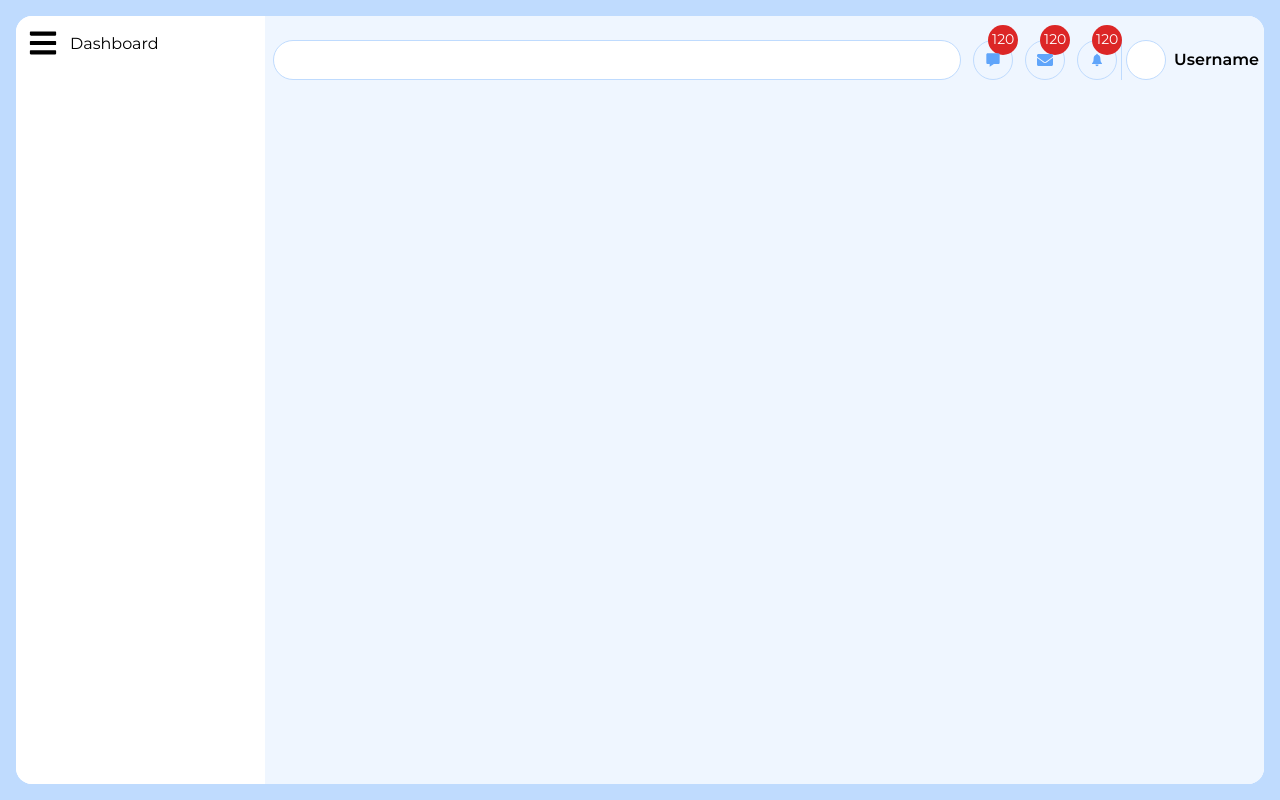
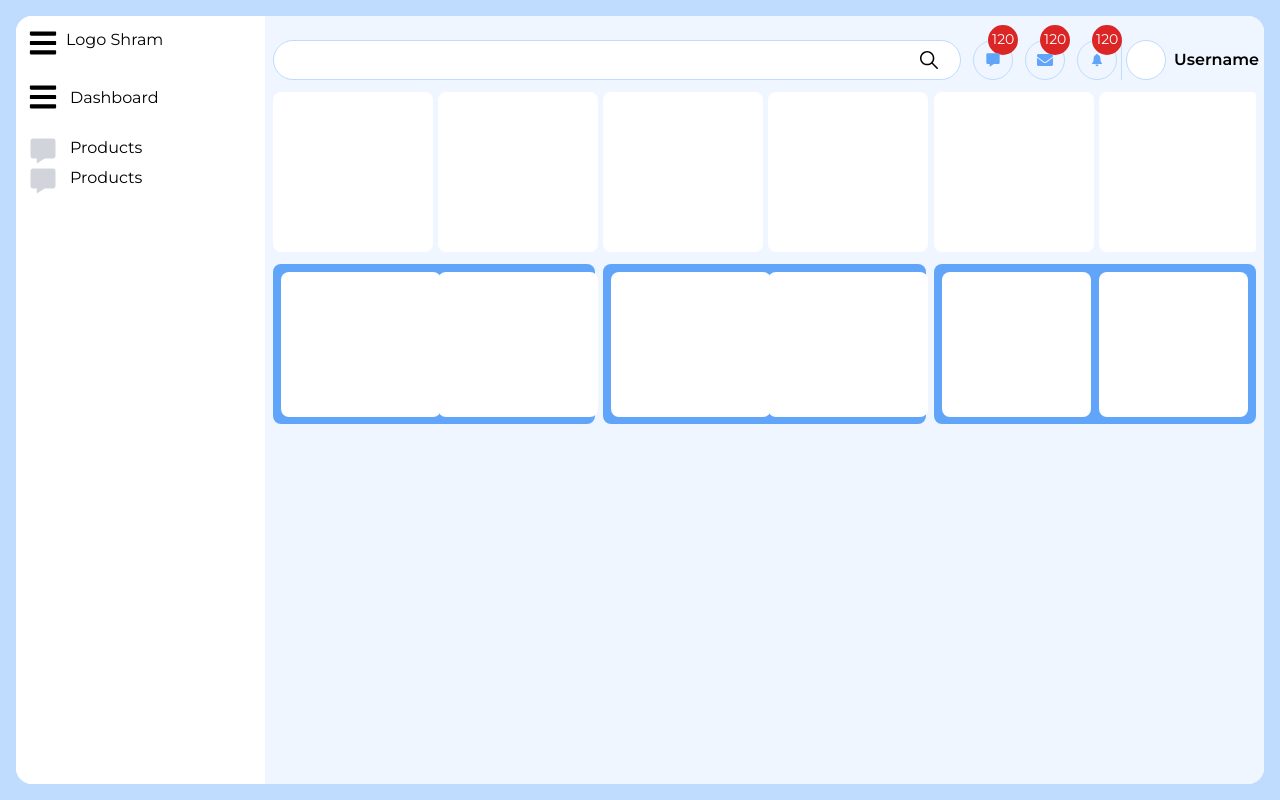
Before and after one commit to Djiga-ali/Frontend-rtk-query-tailwiand, a React (Vite) app in the folder frontend/: page /dashbord in a window 1280 px wide. Built offline with nearby package versions, Linux system fonts and the light colour scheme; no server answers.

Commit message:
dashboard ok

```diff
--- a/frontend/src/App.jsx
+++ b/frontend/src/App.jsx
@@ -41,6 +41,7 @@ import DragAndDropIntro from "./howToUse/dnd-kit/DragAndDropIntro";
 import GridDnd from "./howToUse/dnd-kit/GridDnd";
 import Register from "./pages/Forms/auth/Register";
 import Dashbord from "./pages/dashbord/Dashbord";
+import DashLayout from "./components/dashboard/DashLayout";
 
 function App() {
   useEffect(() => {
@@ -89,14 +90,19 @@ function App() {
             <Route path="ref" element={<HowToUseRef />} />
             <Route path="ref-input" element={<HowToUseRefInInput />} />
             <Route path="ref-audio" element={<HowToUseRefInInputAudio />} />
-            <Route path="ref-track" element={<HowToUseRefToTrackInputValue />} />
+            <Route
+              path="ref-track"
+              element={<HowToUseRefToTrackInputValue />}
+            />
             {/* DND/KIT */}
             <Route path="sortable" element={<DragAndDropIntro />} />
             <Route path="dnd-grid" element={<GridDnd />} />
             {/* Forms  */}
             <Route path="register" element={<Register />} />
           </Route>
-            <Route path="/dashbord" element={<Dashbord />} />
+          <Route path="/dashbord" element={<DashLayout />}>
+            <Route index element={<Dashbord />} />
+          </Route>
         </Route>
       </Routes>
     </>
--- /dev/null
+++ b/frontend/src/components/dashboard/DashLayout.jsx
@@ -0,0 +1,16 @@
+import React from "react";
+import { Link, Outlet } from "react-router-dom";
+import DashSidebar from "./DashSidebar";
+
+const DashLayout = () => {
+  return (
+    <div className="w-full bg-blue-200 h-screen p-4">
+      <div className="w-full h-full bg-white rounded-2xl flex flex-row">
+        <DashSidebar />
+        <Outlet />
+      </div>
+    </div>
+  );
+};
+
+export default DashLayout;
--- /dev/null
+++ b/frontend/src/components/dashboard/DashSidebar.jsx
@@ -0,0 +1,76 @@
+import { Link } from "react-router-dom";
+import React, { useState } from "react";
+import { BiSolidMessage } from "react-icons/bi";
+import { FaEnvelope, FaBars } from "react-icons/fa";
+import { IoIosNotifications } from "react-icons/io";
+import { IoIosSearch } from "react-icons/io";
+
+const DashSidebar = () => {
+  const [open, setOpen] = useState(true);
+  return (
+    <div
+      className={`${
+        open
+          ? "w-[25%] h-full xxs:w-[10%] xxs:bg-blue-600 xxs:rounded-l-2xl xxs:text-white  xs:bg-blue-600 xs:rounded-l-2xl xs:text-white xs:w-[10%] sm:bg-blue-600 sm:rounded-l-2xl sm:text-white sm:w-[10%] md:w-[25%] md:bg-white md:rounded-l-2xl md:text-black"
+          : "w-auto bg-blue-600 rounded-l-2xl text-white"
+        // : "w-[10%] md:w-[10%]  lg:w-[7%] xl:w-[4%] "
+      }`}
+    >
+      <div className="w-full flex flex-row p-3 cursor-pointer">
+        <Link to="/">
+          <FaBars className="text-[30px] xxs:text-[10px] xs:text-[20px] sm:text-[30px] md:text-[30px]" />
+        </Link>
+        <Link
+          to="/"
+          className={`${
+            open ? "ml-2 xxs:hidden xs:hidden sm:hidden md:flex" : "hidden"
+          }`}
+        >
+          Logo Shram
+        </Link>
+      </div>
+      <div className="w-full flex flex-row p-3 ">
+        <span className="mr-3" onClick={() => setOpen(!open)}>
+          <FaBars className="text-[30px] xxs:text-[10px] xs:text-[20px] sm:text-[30px] md:text-[30px]" />
+        </span>
+        <span
+          className={`${
+            open ? "mt-1 xxs:hidden xs:hidden sm:hidden md:flex" : "hidden"
+          }`}
+        >
+          Dashboard
+        </span>
+      </div>
+      <div className="flex flex-col w-full h-[80%] p-3 overflow-y-auto no-scrollbar">
+        <div className="flex flex-row">
+          <Link to="#" className="">
+            <BiSolidMessage className="text-gray-300 text-3xl" />
+          </Link>
+          <Link
+            to="#"
+            className={`${
+              open ? "ml-3 xxs:hidden xs:hidden sm:hidden md:flex" : "hidden"
+            }`}
+          >
+            Products
+          </Link>
+        </div>
+
+        <Link to="#" className="flex flex-row">
+          <span className="">
+            <BiSolidMessage className="text-gray-300 text-3xl" />
+          </span>
+          <span
+            className={`${
+              open ? "ml-3 xxs:hidden xs:hidden sm:hidden md:flex" : "hidden"
+            }`}
+          >
+            Products
+          </span>
+        </Link>
+      </div>
+    </div>
+  );
+};
+
+export default DashSidebar;
--- a/frontend/src/pages/dashbord/Dashbord.jsx
+++ b/frontend/src/pages/dashbord/Dashbord.jsx
@@ -2,46 +2,27 @@ import React, { useState } from "react";
 import { BiSolidMessage } from "react-icons/bi";
 import { FaEnvelope, FaBars } from "react-icons/fa";
 import { IoIosNotifications } from "react-icons/io";
+import { IoIosSearch } from "react-icons/io";
+import { Link } from "react-router-dom";
 
 const Dashbord = () => {
   const [open, setOpen] = useState(true);
   return (
     <>
-      <div className="w-full bg-blue-200 h-screen p-4">
-        <div className="w-full h-full bg-white rounded-2xl flex flex-row">
-          <div
-            className={`${
-              open
-                ? "w-[25%] h-full xxs:w-[10%] xxs:bg-blue-600 xxs:rounded-l-2xl xxs:text-white  xs:bg-blue-600 xs:rounded-l-2xl xs:text-white xs:w-[10%] sm:bg-blue-600 sm:rounded-l-2xl sm:text-white sm:w-[10%] md:w-[25%] md:bg-white md:rounded-l-2xl md:text-black"
-                : "w-auto bg-blue-600 rounded-l-2xl text-white"
-              // : "w-[10%] md:w-[10%]  lg:w-[7%] xl:w-[4%] "
-            }`}
-          >
-            <div className="w-full flex flex-row p-3 ">
-              <span className="mr-3" onClick={() => setOpen(!open)}>
-                <FaBars className="text-[30px] xxs:text-[10px] xs:text-[20px] sm:text-[30px] md:text-[30px]" />
-              </span>
-              <span
-                className={`${
-                  open
-                    ? "mt-1 xxs:hidden xs:hidden sm:hidden md:flex"
-                    : "hidden"
-                }`}
-              >
-                Dashboard
-              </span>
-            </div>
-          </div>
-          <div className="w-full h-full bg-blue-50 rounded-r-2xl p-2">
+      <div className="w-full h-full bg-blue-50 rounded-r-2xl p-2 ">
         <div className="w-full flex flex-row pt-4">
-              <div className=" w-[75%] h-10 xxs:w-[45%] xs:w-[55%] sm:w-[65%] md:w-[75%]">
+          <div className="flex flex-row justify-end items-center relative w-[75%] h-10 xxs:w-[45%] xs:w-[55%] sm:w-[65%] md:w-[75%]">
             <input
               type="text"
               name=""
               id=""
-                  className="w-full h-full rounded-full border border-blue-200"
+              className="w-full h-full pl-5 rounded-full border border-blue-200"
             />
+            <span className="absolute text-2xl text-end pr-5 cursor-pointer">
+              <IoIosSearch />
+            </span>
           </div>
+
           <div className="w-[30%] flex flex-row justify-between ">
             {/* chat message */}
             <div className=" relative w-10 h-10 rounded-full border border-blue-200 ml-3 flex justify-center items-center">
@@ -64,7 +45,7 @@ const Dashbord = () => {
             {/* Notification */}
             <div className=" relative w-10 h-10 rounded-full border border-blue-200 ml-3 flex justify-center items-center">
               <div className="absolute">
-                    <IoIosNotifications className="text-blue-400" />
+                <IoIosNotifications className="text-blue-400 " />
               </div>
               <span className="w-[30px]  h-[30px] rounded-full bg-red-600 mb-10 ml-5 text-center text-white text-sm p-1">
                 120
@@ -80,6 +61,50 @@ const Dashbord = () => {
             </div>
           </div>
         </div>
+        {/* <div className="flex flex-row gap-6 xxs:flex-col xs:flex-col ">
+              <div className=" flex md:flex-row gap-6 xxs:flex-col xs:flex-col">
+                <div className="flex flex-row gap-6 xxs:flex-col sm:flex-col md:flex-row">
+                  <div className="xxs:w-full xxs:h-40 xs:w-full xs:h-40 sm:w-40   sm:h-40 md:w-40  md:h-40 lg:w-40  lg:h-40 xl:w-40 xl:h-40 bg-white mt-3 rounded-lg"></div>
+                  <div className="xxs:w-full xxs:h-40 xs:w-full xs:h-40 sm:w-40  sm:h-40 md:w-40 md:h-40 lg:w-40  lg:h-40  xl:w-40 xl:h-40 bg-white mt-3 rounded-lg"></div>
+                </div>
+                <div className="  flex flex-row gap-6 xxs:flex-col sm:flex-col md:flex-row">
+                  <div className="xxs:w-full xxs:h-40 xs:w-full xs:h-40 sm:w-40  sm:h-40 md:w-40 md:h-40 lg:w-40  lg:h-40 xl:w-40 xl:h-40 xxs:w-full xxs:h-40 bg-white mt-3 rounded-lg"></div>
+                  <div className="xxs:w-full xxs:h-40 xs:w-full xs:h-40 sm:w-40  sm:h-40 md:w-40 md:h-40 lg:w-40  lg:h-40 w-40 xl:w-40 xl:h-40 h-40 bg-white mt-3 rounded-lg"></div>
+                </div>
+                <div className="flex flex-row gap-6">
+                  <div className="xxs:w-full xxs:h-40 xs:w-full xs:h-40 sm:w-40  sm:h-40 md:w-40 md:h-40 lg:w-40  lg:h-40 xl:w-40 xl:h-40 w-40 h-40 bg-white mt-3 rounded-lg"></div>
+                  <div className="xxs:w-full xxs:h-40 xs:w-full xs:h-40 sm:w-40  sm:h-40 md:w-40 md:h-40 lg:w-40  lg:h-40 xl:w-40 xl:h-40 w-40 h-40 bg-white mt-3 rounded-lg"></div>
+                </div>
+              </div>
+            </div> */}
+        <div className="w-full h-[90%] mt-3  overflow-y-auto no-scrollbar">
+          <div className="grid grid-cols-6 gap-x-2 gap-y-4  xxs:grid-cols-1 xs:grid-cols-2 sm:grid-cols-3 md:grid-cols-4 lg:grid-cols-5 xl:grid-cols-6">
+            <div className="min-w-40 h-40 bg-white  rounded-lg"></div>
+            <div className=" min-w-40 h-40   bg-white  rounded-lg"></div>
+            <div className=" min-w-40 h-40   bg-white  rounded-lg"></div>
+            <div className=" min-w-40 h-40 bg-white  rounded-lg"></div>
+            <div className=" min-w-40 h-40   bg-white  rounded-lg"></div>
+            <div className=" min-w-40 h-40   bg-white  rounded-lg"></div>
+          </div>
+          <div className="grid grid-cols-6 gap-x-2 gap-y-4 mt-3 xxs:grid grid-cols-4">
+            <div className="col-span-2 min-w-40 h-40 bg-blue-400  rounded-lg  xxs:h-80">
+              <div className="grid grid-cols-2 gap-2  p-2 xxs:grid-cols-1 ">
+                <div className=" min-w-40 h-[145px] bg-white  rounded-lg"></div>
+                <div className=" min-w-40 h-[145px] bg-white  rounded-lg"></div>
+              </div>
+            </div>
+            <div className="col-span-2  min-w-40 h-40 bg-blue-400  rounded-lg xxs:h-80">
+              <div className="grid grid-cols-2 gap-2  p-2 xxs:grid-cols-1">
+                <div className=" min-w-40 h-[145px] bg-white  rounded-lg"></div>
+                <div className=" min-w-40 h-[145px] bg-white  rounded-lg"></div>
+              </div>
+            </div>
+            <div className="col-span-2 min-w-40 h-40 bg-blue-400  rounded-lg xxs:w-[270px]">
+              <div className="grid grid-cols-2 gap-2  p-2 xxs:w-full">
+                <div className="xxs:min-w-full h-[145px] bg-white  rounded-lg"></div>
+                <div className=" xxs:min-w-full h-[145px] bg-white  rounded-lg"></div>
+              </div>
+            </div>
           </div>
         </div>
       </div>
```
Lines whose indentation alone changed are shown as unchanged.
